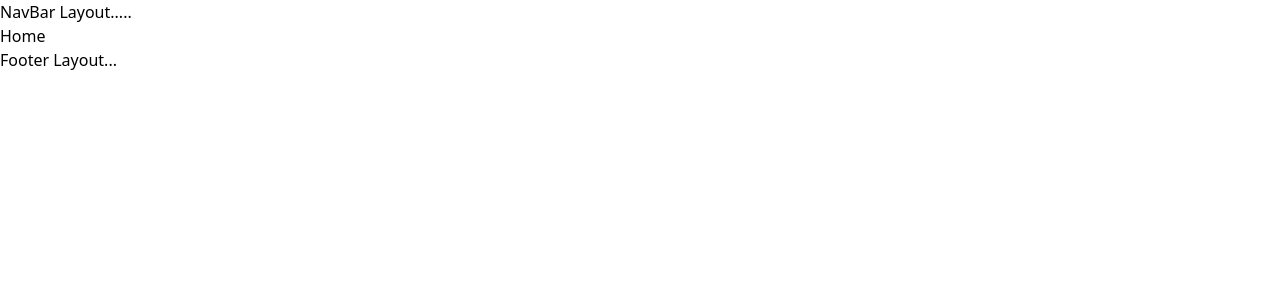
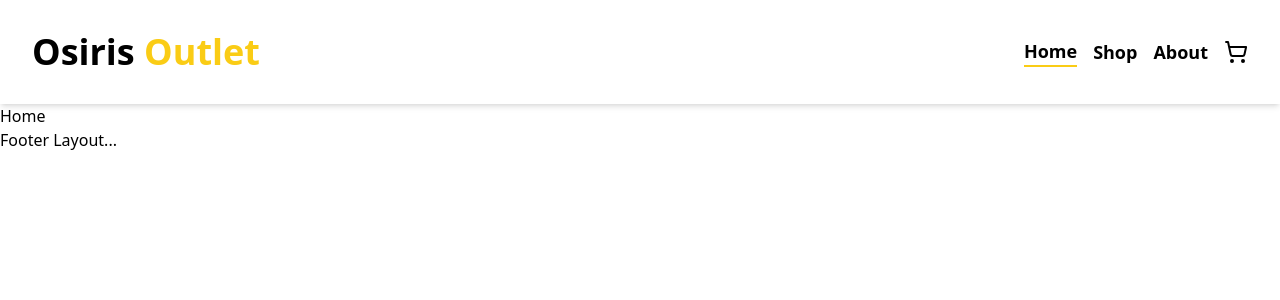
Before and after one commit to AhmedLebda/the-odin-project, a React (Vite) app in the folder react/shopping-cart/: page / in a window 1280 px wide. Shown: the top 300 px of the page. Built offline with nearby package versions, Linux system fonts and the light colour scheme.

Commit message:
Add: navbar

```diff
--- a/react/shopping-cart/package.json
+++ b/react/shopping-cart/package.json
@@ -10,6 +10,7 @@
     "preview": "vite preview"
   },
   "dependencies": {
+    "@radix-ui/react-popover": "^1.0.7",
     "@radix-ui/react-slot": "^1.0.2",
     "class-variance-authority": "^0.7.0",
     "clsx": "^2.1.1",
--- /dev/null
+++ b/react/shopping-cart/src/components/custom/NavCart.jsx
@@ -0,0 +1,14 @@
+import { Popover, PopoverContent, PopoverTrigger } from "../ui/popover";
+import { ShoppingCart } from "lucide-react";
+const NavCart = () => {
+    return (
+        <Popover>
+            <PopoverTrigger>
+                <ShoppingCart />
+            </PopoverTrigger>
+            <PopoverContent>Cart content here.</PopoverContent>
+        </Popover>
+    );
+};
+
+export default NavCart;
--- /dev/null
+++ b/react/shopping-cart/src/components/custom/Navbar.jsx
@@ -0,0 +1,35 @@
+import { Link, NavLink } from "react-router-dom";
+import NavCart from "./NavCart";
+
+const navActiveStyles = ({ isActive }) =>
+    isActive ? "border-b-2 border-yellow-400" : "";
+
+const Navbar = () => {
+    return (
+        <nav className="flex flex-col sm:flex-row flex-wrap justify-center items-center gap-4 p-8 shadow-md">
+            <div
+                data-name="logo"
+                className="sm:mr-auto  text-4xl font-extrabold "
+            >
+                <Link to="/">
+                    Osiris
+                    <span className=" text-yellow-400"> Outlet</span>
+                </Link>
+            </div>
+            <div className="flex items-center gap-4 text-lg font-semibold">
+                <NavLink to="/" className={navActiveStyles}>
+                    Home
+                </NavLink>
+                <NavLink to="shop" className={navActiveStyles}>
+                    Shop
+                </NavLink>
+                <NavLink to="About" className={navActiveStyles}>
+                    About
+                </NavLink>
+                <NavCart />
+            </div>
+        </nav>
+    );
+};
+
+export default Navbar;
--- /dev/null
+++ b/react/shopping-cart/src/components/ui/popover.jsx
@@ -0,0 +1,25 @@
+import * as React from "react"
+import * as PopoverPrimitive from "@radix-ui/react-popover"
+
+import { cn } from "@/lib/utils"
+
+const Popover = PopoverPrimitive.Root
+
+const PopoverTrigger = PopoverPrimitive.Trigger
+
+const PopoverContent = React.forwardRef(({ className, align = "center", sideOffset = 4, ...props }, ref) => (
+  <PopoverPrimitive.Portal>
+    <PopoverPrimitive.Content
+      ref={ref}
+      align={align}
+      sideOffset={sideOffset}
+      className={cn(
+        "z-50 w-72 rounded-md border border-stone-200 bg-white p-4 text-stone-950 shadow-md outline-none data-[state=open]:animate-in data-[state=closed]:animate-out data-[state=closed]:fade-out-0 data-[state=open]:fade-in-0 data-[state=closed]:zoom-out-95 data-[state=open]:zoom-in-95 data-[side=bottom]:slide-in-from-top-2 data-[side=left]:slide-in-from-right-2 data-[side=right]:slide-in-from-left-2 data-[side=top]:slide-in-from-bottom-2 dark:border-stone-800 dark:bg-stone-950 dark:text-stone-50",
+        className
+      )}
+      {...props} />
+  </PopoverPrimitive.Portal>
+))
+PopoverContent.displayName = PopoverPrimitive.Content.displayName
+
+export { Popover, PopoverTrigger, PopoverContent }
--- a/react/shopping-cart/src/pages/Layout.jsx
+++ b/react/shopping-cart/src/pages/Layout.jsx
@@ -1,9 +1,9 @@
 import { Outlet } from "react-router-dom";
-
+import Navbar from "../components/custom/Navbar";
 const Layout = () => {
     return (
-        <div>
-            <h1>NavBar Layout.....</h1>
+        <div className="flex flex-col min-h-screen">
+            <Navbar />
             <Outlet></Outlet>
             <h2>Footer Layout...</h2>
         </div>
```
Also changed, not shown: 1 other file (tests, documents, lock files or other folders).
